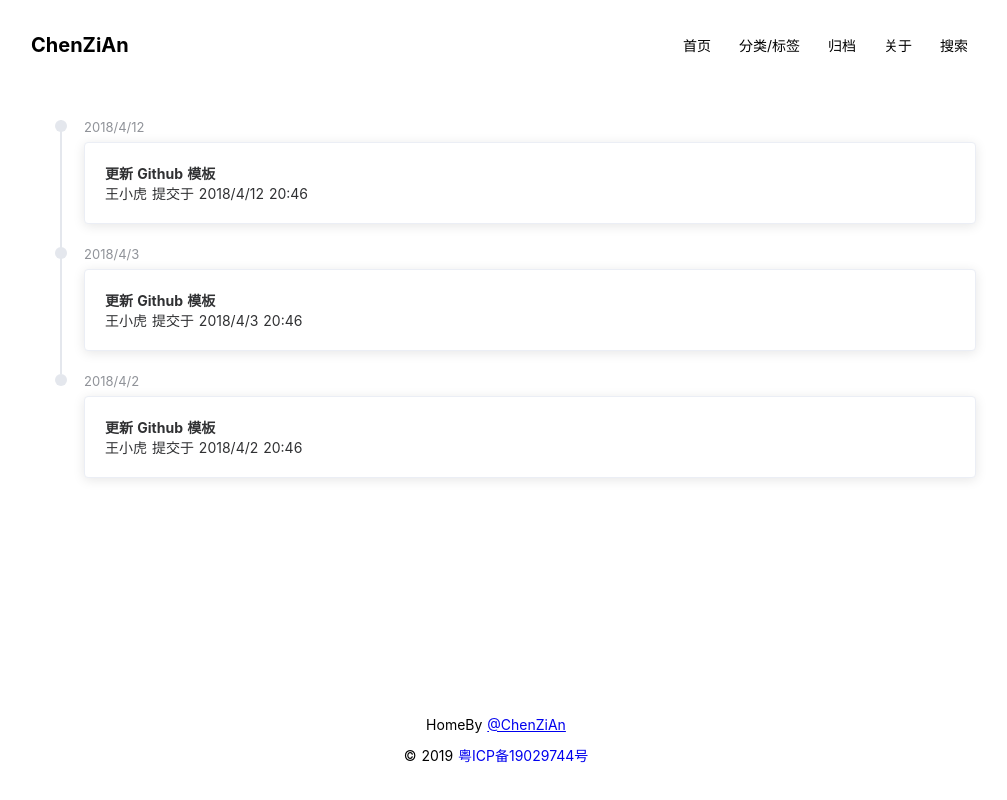
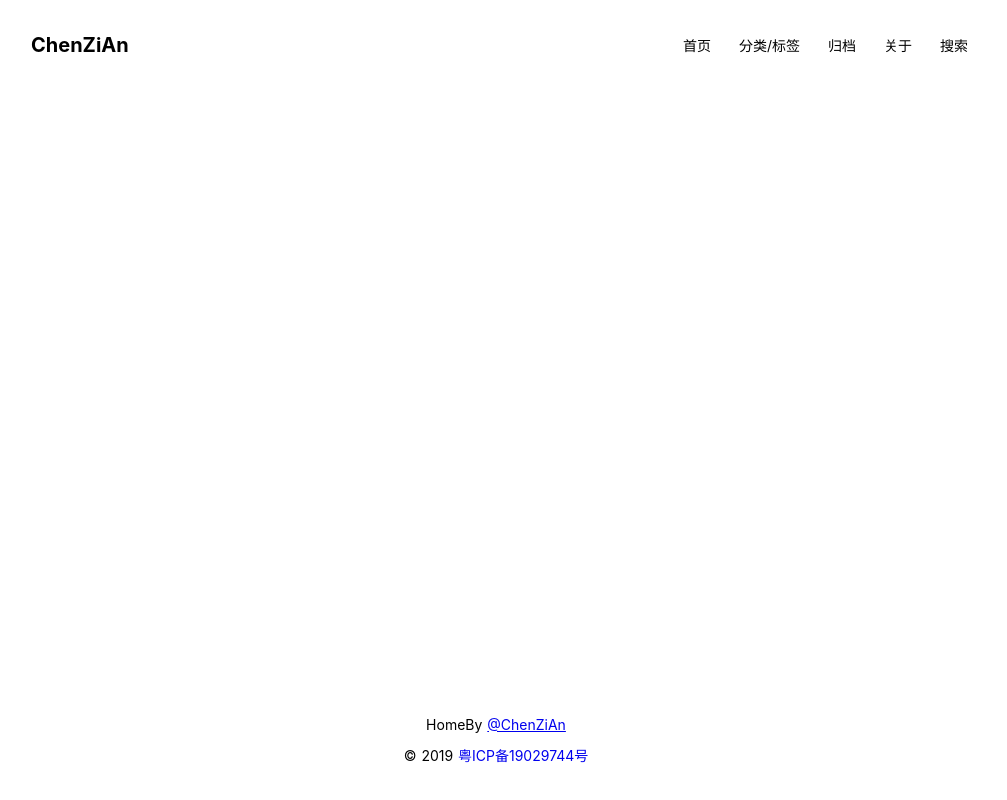
Before and after one commit to FatDragon-Chan/ZiAn-sBlog, a Nuxt app: page /history in a window 1280 px wide. Shown: the whole page, without its empty margins (144-1151 px from the left). Built offline with nearby package versions, Linux system fonts and the light colour scheme.

Commit message:
修复部分页面逻辑

```diff
--- a/components/Footer.vue
+++ b/components/Footer.vue
@@ -9,7 +9,10 @@
       </p>
       <p>
         © 2019
-        <a class="beian-jump" href="http://www.beian.miit.gov.cn">
+        <!-- <a class="beian-jump" href="http://www.beian.miit.gov.cn">
+          粤ICP备19029744号
+        </a> -->
+        <a class="beian-jump" href="#">
           粤ICP备19029744号
         </a>
       </p>
--- a/pages/history/index.vue
+++ b/pages/history/index.vue
@@ -1,38 +1,56 @@
 <template>
   <div>
-    <div class="history-wrap">
-      <el-timeline>
-        <el-timeline-item timestamp="2018/4/12" placement="top">
-          <el-card @click="goToDetail">
-            <h4>更新 Github 模板</h4>
-            <p>王小虎 提交于 2018/4/12 20:46</p>
-          </el-card>
-        </el-timeline-item>
-        <el-timeline-item timestamp="2018/4/3" placement="top">
-          <el-card>
-            <h4>更新 Github 模板</h4>
-            <p>王小虎 提交于 2018/4/3 20:46</p>
-          </el-card>
-        </el-timeline-item>
-        <el-timeline-item timestamp="2018/4/2" placement="top">
-          <el-card>
-            <h4>更新 Github 模板</h4>
-            <p>王小虎 提交于 2018/4/2 20:46</p>
-          </el-card>
-        </el-timeline-item>
-      </el-timeline>
-    </div>
+    <div class="history-wrap" />
   </div>
 </template>
 
 <script>
 export default {
   layout: 'blog',
+  components: {},
   data() {
-    return {}
+    return {
+      timeLineHistory: [
+        {
+          timestamp: '20180726',
+          title: '呀?归档的历史',
+          createTime: '20180726 12313',
+          author: '陈子安',
+          articleId: 11
+        },
+        {
+          timestamp: '20180726',
+          title: '呀?归档的历史',
+          createTime: '20180726 12313',
+          author: '陈子安',
+          articleId: 11
+        },
+        {
+          timestamp: '20180726',
+          title: '呀?归档的历史',
+          createTime: '20180726 12313',
+          author: '陈子安',
+          articleId: 11
+        },
+        {
+          timestamp: '20180726',
+          title: '呀?归档的历史',
+          createTime: '20180726 12313',
+          author: '陈子安',
+          articleId: 11
+        },
+        {
+          timestamp: '20180726',
+          title: '呀?归档的历史',
+          createTime: '20180726 12313',
+          author: '陈子安',
+          articleId: 11
+        }
+      ]
+    }
   },
   methods: {
-    goToDetail() {
+    goToDetail(id) {
       console.log('前往文章详情')
     }
   }
@@ -43,6 +61,7 @@ export default {
 .history-wrap
   padding 30px 10px
   animation: show .8s
+  font-size 20px
 
 @keyframes show {
   from {
```
Also changed, not shown: 1 other file (tests, documents, lock files or other folders).
